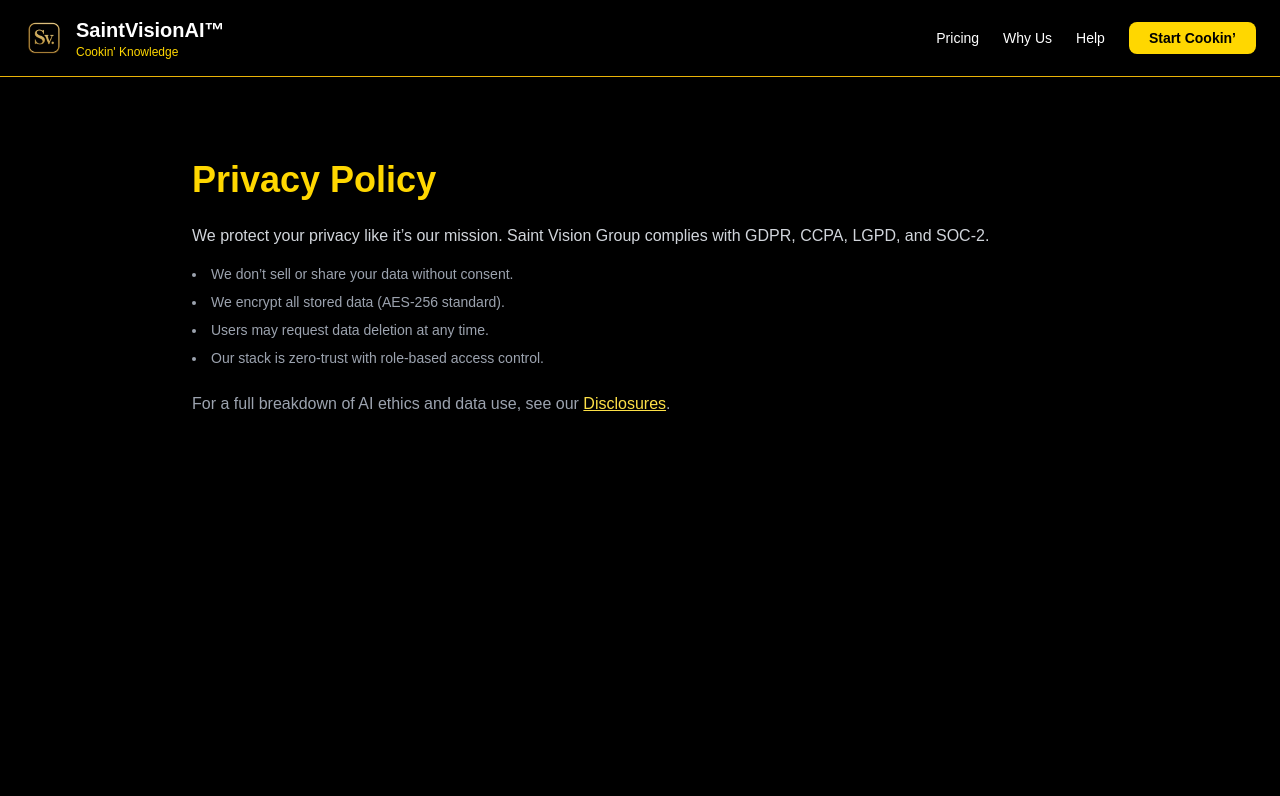
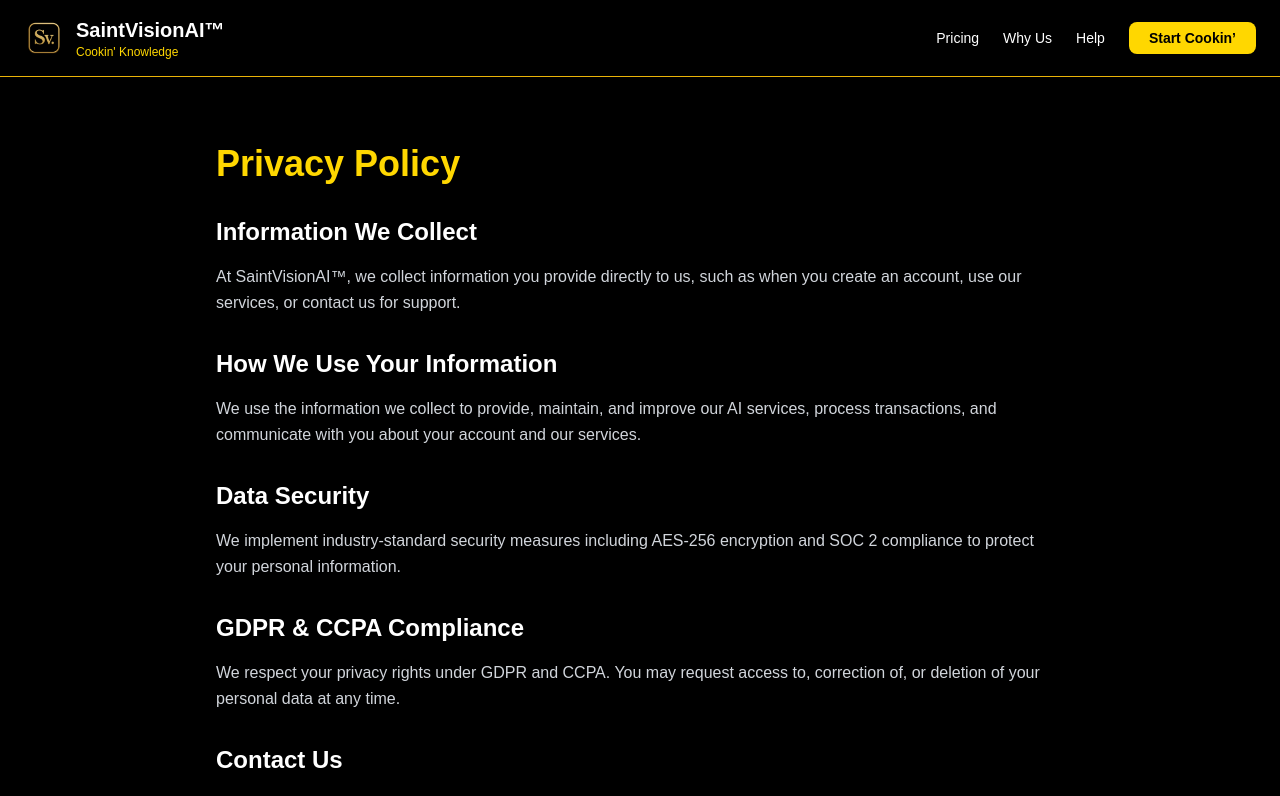
Before and after one commit to Saint-Visions/cookin-clean, a Next.js app: page /privacy in a window 1280 px wide. Shown: the top 796 px of the page. Built offline with nearby package versions, Linux system fonts and the light colour scheme.

Commit message:
Create Privacy Policy page
cgen-ad947e2f11794e7d87191e74960d58f7

```diff
--- a/src/app/privacy/page.tsx
+++ b/src/app/privacy/page.tsx
@@ -1,27 +1,58 @@
 import TopNav from "@/components/TopNav";
-import GlobalFooter from "@/components/layout/GlobalFooter";
+import GlobalFooter from "@/components/GlobalFooter";
 
-export default function PrivacyPolicyPage() {
+export default function PrivacyPage() {
   return (
     <>
       <TopNav />
-      <main className="pt-20 px-6 min-h-screen bg-black text-white">
-        <section className="max-w-4xl mx-auto py-20">
-          <h1 className="text-4xl font-bold text-gold mb-6">Privacy Policy</h1>
-          <p className="text-gray-300 mb-4">
-            We protect your privacy like it’s our mission. Saint Vision Group complies with GDPR, CCPA, LGPD, and SOC-2.
-          </p>
-          <ul className="list-disc list-inside space-y-2 text-sm text-gray-400">
-            <li>We don’t sell or share your data without consent.</li>
-            <li>We encrypt all stored data (AES-256 standard).</li>
-            <li>Users may request data deletion at any time.</li>
-            <li>Our stack is zero-trust with role-based access control.</li>
-          </ul>
-          <p className="text-gray-400 mt-6">
-            For a full breakdown of AI ethics and data use, see our{" "}
-            <a href="/disclosures" className="text-yellow-300 underline">Disclosures</a>.
-          </p>
-        </section>
+      <main className="pt-20 min-h-screen bg-black text-white">
+        <div className="max-w-4xl mx-auto px-6 py-16">
+          <h1 className="text-4xl font-bold text-gold mb-8">Privacy Policy</h1>
+
+          <div className="space-y-8 text-gray-300 leading-relaxed">
+            <section>
+              <h2 className="text-2xl font-semibold text-white mb-4">Information We Collect</h2>
+              <p>
+                At SaintVisionAI™, we collect information you provide directly to us,
+                such as when you create an account, use our services, or contact us for support.
+              </p>
+            </section>
+
+            <section>
+              <h2 className="text-2xl font-semibold text-white mb-4">How We Use Your Information</h2>
+              <p>
+                We use the information we collect to provide, maintain, and improve our AI services,
+                process transactions, and communicate with you about your account and our services.
+              </p>
+            </section>
+
+            <section>
+              <h2 className="text-2xl font-semibold text-white mb-4">Data Security</h2>
+              <p>
+                We implement industry-standard security measures including AES-256 encryption
+                and SOC 2 compliance to protect your personal information.
+              </p>
+            </section>
+
+            <section>
+              <h2 className="text-2xl font-semibold text-white mb-4">GDPR & CCPA Compliance</h2>
+              <p>
+                We respect your privacy rights under GDPR and CCPA. You may request access to,
+                correction of, or deletion of your personal data at any time.
+              </p>
+            </section>
+
+            <section>
+              <h2 className="text-2xl font-semibold text-white mb-4">Contact Us</h2>
+              <p>
+                If you have any questions about this Privacy Policy, please contact us at{" "}
+                <a href="mailto:privacy@saintvisionai.com" className="text-gold hover:underline">
+                  privacy@saintvisionai.com
+                </a>
+              </p>
+            </section>
+          </div>
+        </div>
       </main>
       <GlobalFooter />
     </>
```
